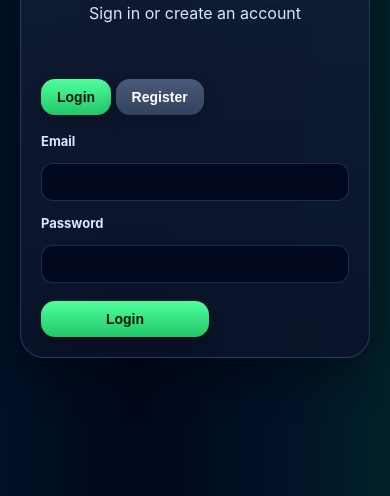
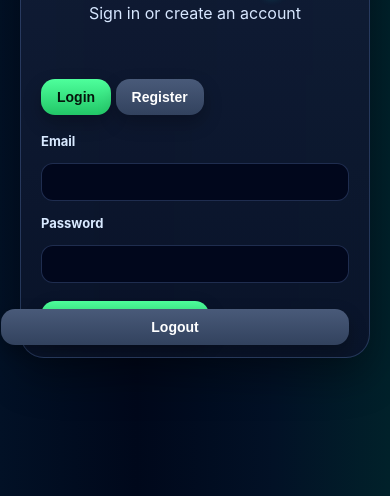
Before and after one commit to shodokahn44-glitch/store_locator, a website built with Vite: page index.html in a window 390 px wide. Shown: the part 348-844 px from the top of the page. Built offline with nearby package versions, Linux system fonts and the light colour scheme; files whose address does not match are found by name; what ag-grid-community would draw is missing.

Commit message:
Fix logout position to right side

```diff
--- a/src/main.ts
+++ b/src/main.ts
@@ -389,6 +389,7 @@ function renderAuthScreen(): void {
 
             <div class="button-row auth-button-row">
               <button class="retro-btn accent" type="submit">Login</button>
+              <button class="retro-btn secondary logout-floating">Logout</button>
             </div>
           </form>
 
--- a/src/styles.css
+++ b/src/styles.css
@@ -930,8 +930,7 @@ input[type="time"] {
     .logout-floating {
       position: absolute;
       right: 20px;
-      bottom: 20px; /* aligns nicely with button row */
-      z-index: 10;
+      top: calc(100% - 48px); /* aligns with button row height */
     }
 
     /* Optional: keep spacing clean so it doesn’t overlap buttons */
```
